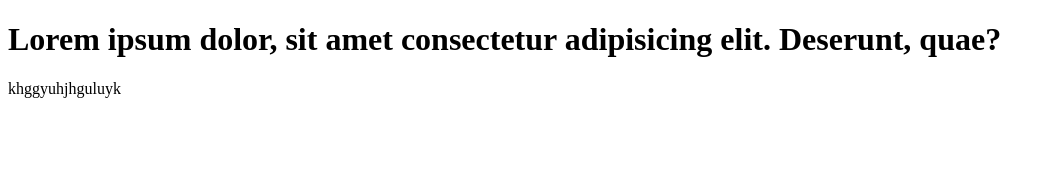
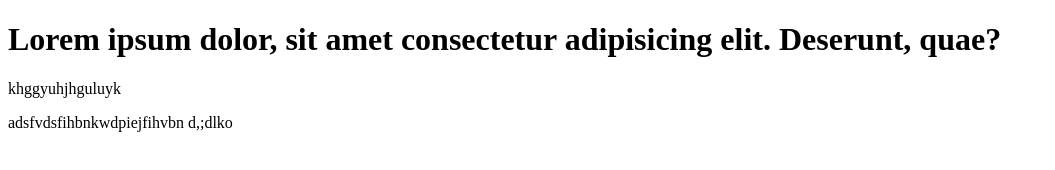
Before and after one commit to sk771337/xz, a plain HTML site: page index.html in a window 1280 px wide. Shown: the whole page, without its empty margins (0-1055 px from the left). Drawn offline with Linux system fonts and the light colour scheme.

Commit message:
first commit

```diff
--- a/index.html
+++ b/index.html
@@ -9,5 +9,6 @@
 <body>
     <h1>Lorem ipsum dolor, sit amet consectetur adipisicing elit. Deserunt, quae?</h1>
     <p>khggyuhjhguluyk</p>
+    adsfvdsfihbnkwdpiejfihvbn d,;dlko
 </body>
 </html>
```
